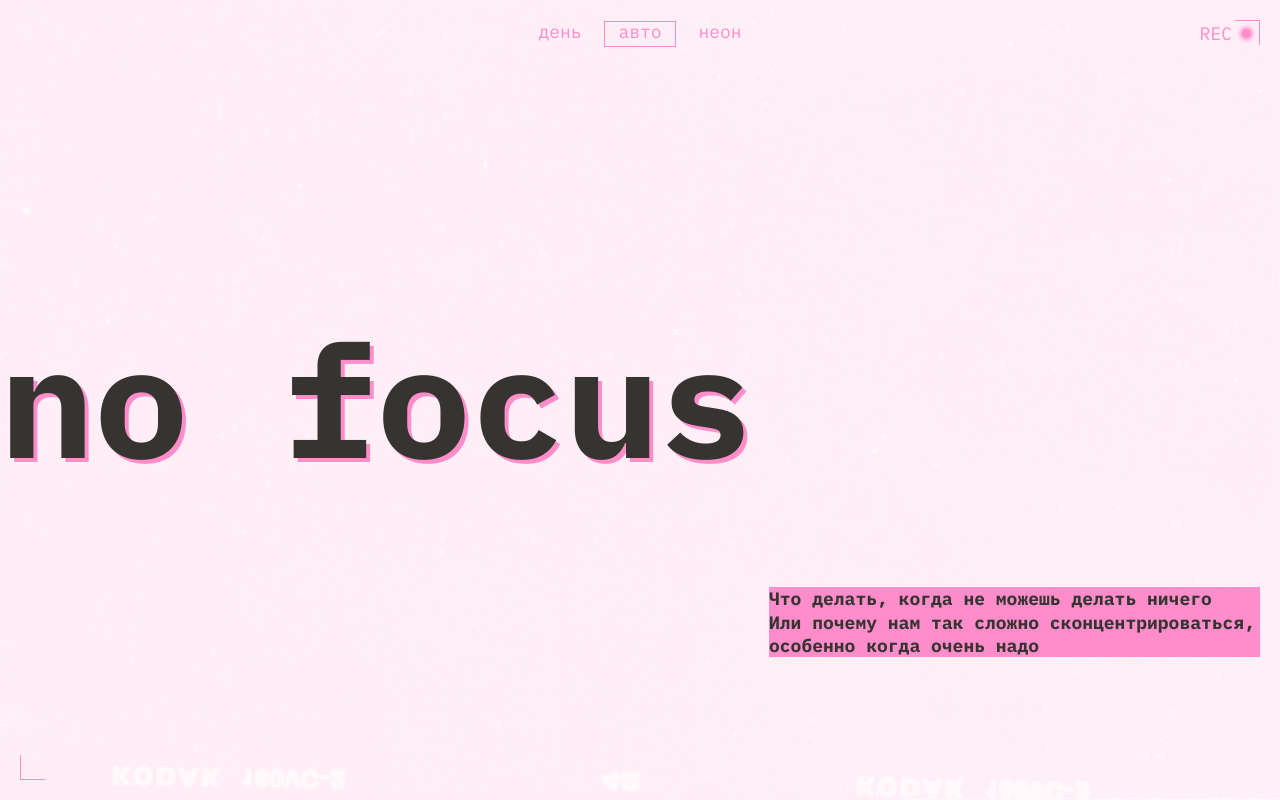
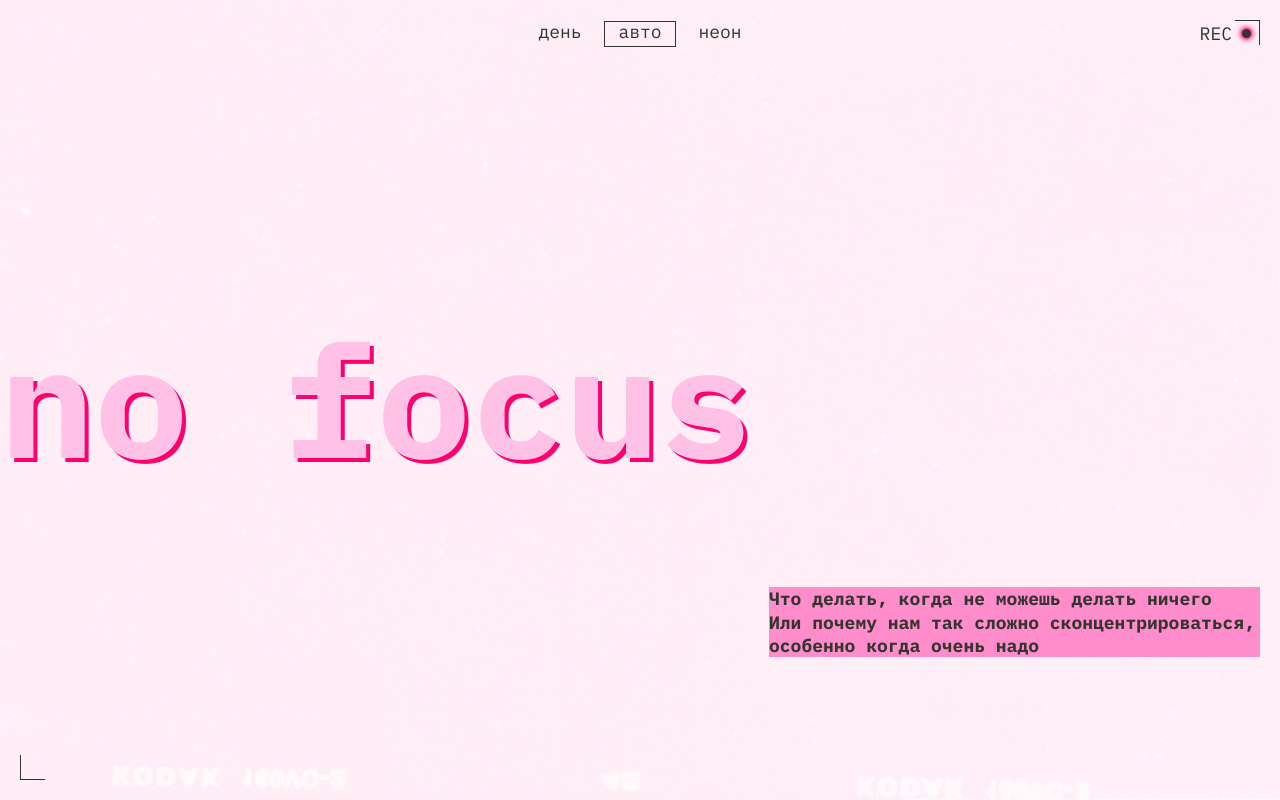
Before and after one commit to NikolaevnaNastya31/slozhno-sosredotochitsya, a plain HTML site: page index.html in a window 1280 px wide. Shown: the top 800 px of the page. Drawn offline with Linux system fonts and the light colour scheme.

Commit message:
третья итерация

```diff
--- a/index.html
+++ b/index.html
@@ -130,7 +130,7 @@
       <ul class="content__card-list content__card-list_rebulilding-right">
         <li>
           <article class="card">
-            <h3 class="subtitle title-decor font-weight-normal">Представьте небо и облака</h3>
+            <h4 class="subtitle title-decor font-weight-normal">Представьте небо и облака</h4>
             <p class="card__text">Или листья в ручье. Тут дело в лёгкой медитации, которая помогает успокоиться. Ведь
               часто
               именно тревожные мысли о сложных задачах как раз и мешают эти сложные задачи делать. В такие моменты можно
@@ -142,7 +142,7 @@
         </li>
         <li>
           <article class="card">
-            <h3 class="subtitle title-decor font-weight-normal">Включите музыку</h3>
+            <h4 class="subtitle title-decor font-weight-normal">Включите музыку</h4>
             <p class="card__text">Но не любую, и не любимую. Любимая может быть связана с сильными положительными
               эмоциями,
               которые тоже очень сильно отвлекают. Подойдёт тихая, спокойная, умеренно-ритмичная. Можно вообще
@@ -152,7 +152,7 @@
         </li>
         <li>
           <article class="card">
-            <h3 class="subtitle title-decor font-weight-normal">Прогуляйтесь</h3>
+            <h4 class="subtitle title-decor font-weight-normal">Прогуляйтесь</h4>
             <p class="card__text">Или даже пробегитесь. Лучше найти парк или лес: один эксперимент <a href="#"
                 class="link">
                 показал</a>, что созерцание
@@ -164,7 +164,7 @@
         </li>
         <li>
           <article class="card">
-            <h3 class="subtitle title-decor font-weight-normal">Хорошо ешьте</h3>
+            <h4 class="subtitle title-decor font-weight-normal">Хорошо ешьте</h4>
             <p class="card__text">Мы — не ваша бабушка, но это правда важно. Выбирайте продукты, которые препятствуют
               резким
               скачкам сахара в крови. Например, с высоким содержанием клетчатки: овощи, ягоды, бобовые (нут, чечевица,
@@ -173,7 +173,7 @@
         </li>
         <li>
           <article class="card">
-            <h3 class="subtitle title-decor font-weight-normal">Читайте</h3>
+            <h4 class="subtitle title-decor font-weight-normal">Читайте</h4>
             <p class="card__text">Настоящие бумажные книги. Это правда помогает с концентрацией: чтобы прочитать пост в
               соцсети, достаточно нескольких минут или даже секунд. А вот интересная книга способна затянуть и на
               несколько
--- a/styles/dark.css
+++ b/styles/dark.css
@@ -8,11 +8,14 @@
   --background-image: url(../images/cover-image-dark.png);
   --background-color: #000028;
   --accent-color: #ff0070;
-  --text-color-content-title: #000028;
-  --text-color-content: #F1B2CE;
+  --color-content-title: #000028;
+  --main-color-text: #F1B2CE;
   --title-color: #DB00FF;
   --btn-color-hover:#FF007066;
-
+  --shadow-color: #ff0070;
+  --color-accent-title:#ff0070;
+  --shadow-color-link: #ff0070;
+  --decor-accent-color:#ff0070;
 }
 
 .page.theme_dark {
@@ -23,10 +26,14 @@
   --background-image: url(../images/cover-image-dark.png);
   --background-color: #000028;
   --accent-color: #ff0070;
-  --text-color-content-title: #000028;
-  --text-color-content: #F1B2CE;
+  --color-content-title: #000028;
+  --main-color-text: #F1B2CE;
   --title-color: #DB00FF;
   --btn-color-hover:#FF007066;
+  --shadow-color: #ff0070;
+  --color-accent-title:#ff0070;
+  --shadow-color-link: #ff0070;
+  --decor-accent-color:#ff0070;
 }
 
 
@@ -36,11 +43,14 @@
     /* Дублируем переменные светлой темы */
     --background-image: url(../images/cover-image-dark.png);
     --background-color: #000028;
-    --main-font: "IBM Plex Mono", sans-serif;
     --accent-color: #ff0070;
-    --text-color-content-title: #000028;
-    --text-color-content: #F1B2CE;
+    --color-content-title: #000028;
+    --main-color-text: #F1B2CE;
     --title-color: #DB00FF;
     --btn-color-hover:#FF007066;
+    --shadow-color: #ff0070;
+    --color-accent-title:#ff0070;
+    --shadow-color-link: #ff0070;
+    --decor-accent-color:#ff0070;
   }
 }
--- a/styles/globals.css
+++ b/styles/globals.css
@@ -7,7 +7,7 @@
 }
 
 body {
-  font-family: var(--main-font);
+  font-family: var(--main-font-famili);
   font-size: var( --font-size-content);
   font-weight: var(--font-weight-normal);
   min-inline-size: 375px;
--- a/styles/light.css
+++ b/styles/light.css
@@ -8,28 +8,33 @@
   /* Переменные светлой темы */
   --background-image: url(../images/cover-image-light.png);
   --background-color: #f1b2ce;
-  --main-font: "IBM Plex Mono", sans-serif;
-  --accent-color: #ff8dcb;
-  --text-color-content-title: #353430;
-  --btn-color-hover:#32312D66;
-  --text-color-content: #353430;
+  --accent-color: #353430;
+  --color-content-title: #353430;
+  --main-color-text: #353430;
   --title-color: #ffc2e6;
-  --btn-color-hover: #32312D66;
+  --btn-color-hover: #32312d66;
+  --shadow-color: #ff0070;
+  --color-accent-title: #353430;
+  --shadow-color-link: #ff8dcb;
+  --decor-accent-color: #ff8dcb;
 }
 
 .page.theme_light {
-
   /* сохраните этот селектор в приведённом виде.
     Так стили написанные ниже будут иметь больший вес,
     чем стили в медиазапросе предпочтений пользователя
   */
   --background-image: url(../images/cover-image-light.png);
   --background-color: #f1b2ce;
-  --accent-color: #ff8dcb;
-  --text-color-content-title: #353430;
-  --text-color-content: #353430;
+  --accent-color: #353430;
+  --color-content-title: #353430;
+  --main-color-text: #353430;
   --title-color: #ffc2e6;
-  --btn-color-hover: #32312D66;
+  --btn-color-hover: #32312d66;
+  --shadow-color: #ff0070;
+  --color-accent-title: #353430;
+  --shadow-color-link: #ff8dcb;
+  --decor-accent-color: #ff8dcb;
 }
 
 /* Остальные стили */
@@ -39,58 +44,18 @@
     /* Дублируем переменные светлой темы */
     --background-image: url(../images/cover-image-light.png);
     --background-color: #f1b2ce;
-    --accent-color: #ff8dcb;
-    --text-color-content-title: #353430;
-    --text-color-content: #353430;
-    --title-color: #353430;
-    --btn-color-hover: #32312D66;
+    --accent-color: #353430;
+    --color-content-title: #353430;
+    --main-color-text: #353430;
+    --title-color: #ffc2e6;
+    --btn-color-hover: #32312d66;
+    --shadow-color: #ff0070;
+    --color-accent-title: #353430;
+    --shadow-color-link: #ff8dcb;
+    --decor-accent-color: #ff8dcb;
   }
-}
-
-.page.theme_light .header__title {
-  --accent-color:  #ff0070;
 }
 
 .page.theme_light .decorated-zone-rec {
   display: none;
 }
-
-.page.theme_light .decorated-zone::before {
-  --accent-color: #353430;
-}
-
-.page.theme_light .decorated-zone::after {
-  --accent-color: #353430;
-}
-
-.page.theme_light .content__title {
-  --accent-color: #353430;
-}
-
-.page.theme_light .header__theme-menu-button {
-  --accent-color: #353430;
-}
-
-.page.theme_light  .header__theme-menu-button:focus-visible {
-  --accent-color: #353430;
-}
-
-.page.theme_light  .header__theme-menu-button:hover {
-  --btn-color-hover: #32312D66;
-}
-
-.page.theme_light .header__theme-menu-button:disabled {
-  --accent-color: #353430;
-}
-
-.page.theme_light:any-link {
-  --accent-color: #ff8dcb;
-}
-
-.page.theme_light .rebuilding-right {
-  --accent-color:#ff8dcb;
-}
-
-.page.theme_light .footer__title {
-  --accent-color: #ff0070;
-}
--- a/styles/style.css
+++ b/styles/style.css
@@ -8,13 +8,14 @@
   background-size: cover;
   background-attachment: fixed;
   object-fit: cover;
-  color: var(--text-color-content, #f1b2ce);
+  color: var(--main-color-text, #f1b2ce);
   line-height: 23.4px;
   /* сохраните в разметке и стилях класс page. На его основе работает скрипт. */
 }
 
 .header {
   height: 100vh;
+  min-block-size: 668px;
   display: grid;
   grid-template-rows: 1fr min-content 1fr;
 }
@@ -114,7 +115,7 @@
   inline-size: 9px;
   border-radius: 50%;
   background-color: var(--accent-color, #ff0070);
-  box-shadow: 0px 0px 4px 2px var(--accent-color, #ff0070);
+  box-shadow: 0px 0px 4px 2px var(--shadow-color, #ff0070);
   align-self: center;
 }
 
@@ -126,7 +127,7 @@
 }
 
 .header__title {
-  text-shadow: 4px 4px 0 var(--accent-color, #ff0070);
+  text-shadow: 4px 4px 0 var(--shadow-color, #ff0070);
 }
 
 .header__text {
@@ -139,8 +140,8 @@
 }
 
 .title-decor {
-  background-color: var(--accent-color, #ff0070);
-  color: var(--text-color-content-title, #000028);
+  background-color: var(--decor-accent-color, #ff0070);
+  color: var(--color-content-title, #000028);
   font-weight: var(--font-weight-bold);
 }
 
@@ -158,19 +159,18 @@
 }
 
 .content__title {
-  color: var(--accent-color, #ff0070);
+  color: var(--color-accent-title,#ff0070);
   font-weight: var(--font-weight-bold);
   font-size: var(--font-size-content);
-  line-height: var(--line-height);
 }
 
 .content__title:is(.rebuilding-right) {
-  color: var(--text-color-content-title, #000028);
+  color: var(--color-content-title, #000028);
 }
 
 .subtitle {
   font-size: var(--font-size-content);
-  color: var(--text-color-content-title, #000028);
+  color: var(--color-content-title, #000028);
 }
 
 .content__card-list {
@@ -210,16 +210,16 @@
 }
 
 :any-link {
-  text-shadow: 1px 1px 0 var(--accent-color, #ff0070);
+  text-shadow: 1px 1px 0 var(--shadow-color-link, #ff0070);
 }
 
 .link:hover {
-  border-bottom: 1px solid var(--text-color-content, #f1b2ce);
+  border-bottom: 1px solid var(--main-color-text, #f1b2ce);
   margin-bottom: 2px;
 }
 
 .link:focus {
-  outline: solid 1px var(--text-color-content, #f1b2ce);
+  outline: solid 1px var(--main-color-text, #f1b2ce);
   outline-offset: -2.3px;
   border: transparent;
 }
@@ -228,6 +228,7 @@
 
 .footer {
   height: 100vh;
+  min-block-size: 668px;
   position: relative;
   display: grid;
   margin-block-start: clamp(2.5rem, 1.3073rem + 5.0891vw, 3.75rem);
@@ -236,7 +237,7 @@
 .footer__title {
   justify-self: center;
   align-self: center;
-  text-shadow: 2px 2px 0 var(--accent-color, #ff0070);
+  text-shadow: 2px 2px 0 var(--shadow-color, #ff0070);
 }
 
 /* МЕДИА ЗАПРОСЫ */
--- a/styles/variables.css
+++ b/styles/variables.css
@@ -4,13 +4,17 @@
 */
 :root {
   --background-image: url(../images/cover-image-dark.png);
+  --main-font-famili: "IBM Plex Mono", sans-serif;
   --background-color: #000028;
-  --main-font: "IBM Plex Mono", sans-serif;
   --accent-color: #ff0070;
-  --text-color-content-title: #000028;
-  --text-color-content: #F1B2CE;
+  --color-content-title: #000028;
+  --main-color-text: #F1B2CE;
   --title-color: #DB00FF;
   --btn-color-hover:#FF007066;
+  --shadow-color: #ff0070;
+  --color-accent-title:#ff0070;
+  --shadow-color-link: #ff0070;
+  --decor-accent-color:#ff0070;
   --font-weight-normal: 400;
   --font-weight-bold: 700;
   --font-size-title: 116px;
```
